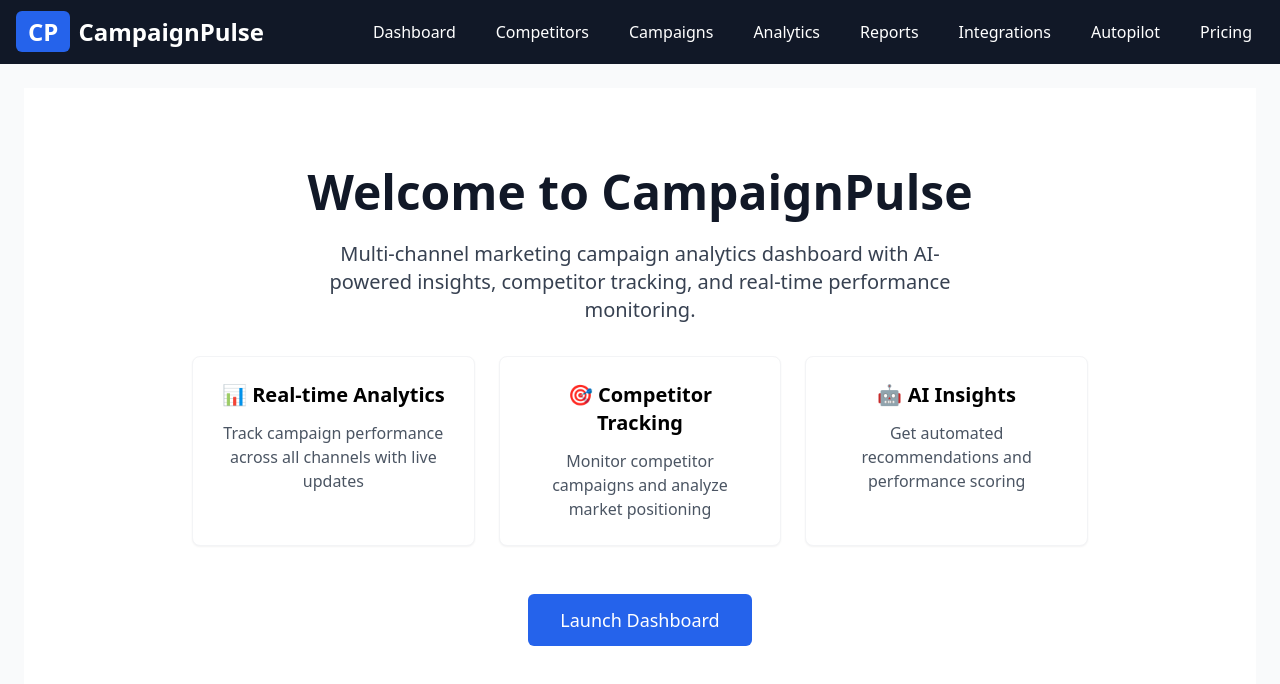
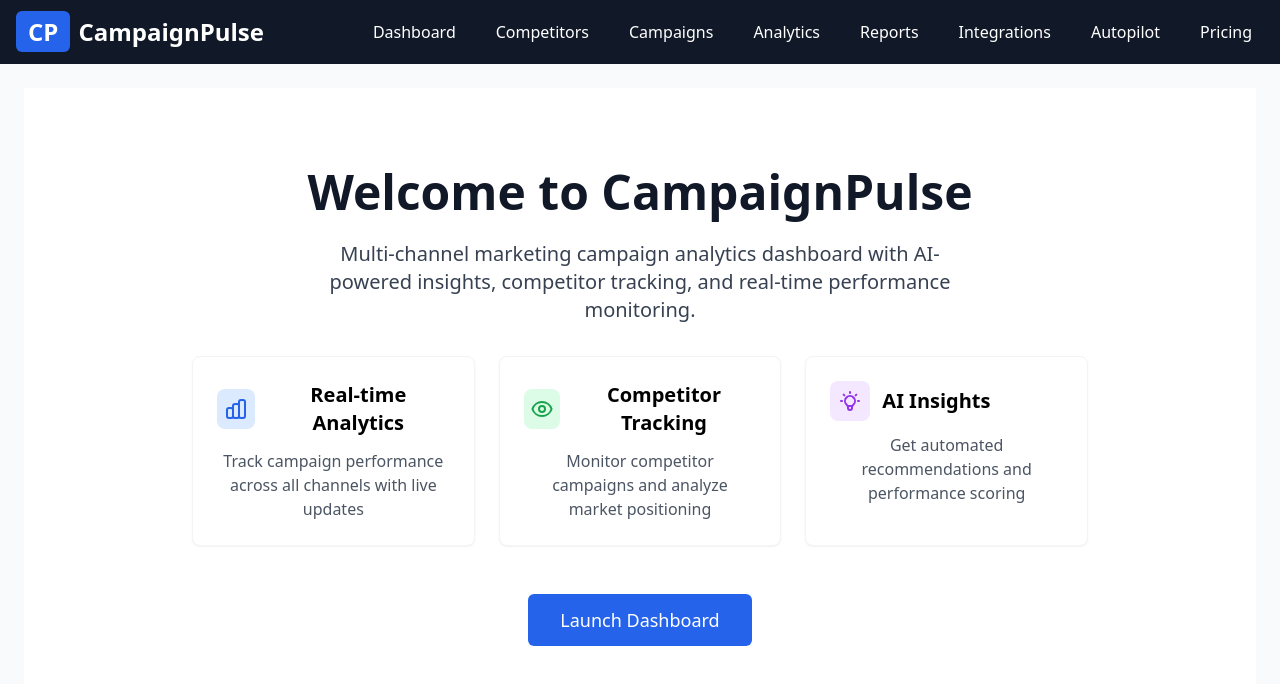
Before and after one commit to rahultheeagle/MArketing, a Next.js app: page / in a window 1280 px wide. Shown: the top 684 px of the page. Built offline with nearby package versions, Linux system fonts and the light colour scheme.

Commit message:
Replace emoji icons with professional SVG icons - bar chart, eye, lightbulb for real-world look

```diff
--- a/app/page.tsx
+++ b/app/page.tsx
@@ -13,15 +13,37 @@ export default function HomePage() {
 
       <div className="grid grid-cols-1 md:grid-cols-3 gap-6 max-w-4xl mx-auto mb-12">
         <Link href="/dashboard/analytics" className="card hover:shadow-lg hover:border-blue-200 transition-all cursor-pointer">
-          <h3 className="text-lg md:text-xl font-semibold mb-3">📊 Real-time Analytics</h3>
+          <div className="flex items-center mb-3">
+            <div className="w-10 h-10 bg-blue-100 rounded-lg flex items-center justify-center mr-3">
+              <svg className="w-6 h-6 text-blue-600" fill="none" stroke="currentColor" viewBox="0 0 24 24">
+                <path strokeLinecap="round" strokeLinejoin="round" strokeWidth={2} d="M9 19v-6a2 2 0 00-2-2H5a2 2 0 00-2 2v6a2 2 0 002 2h2a2 2 0 002-2zm0 0V9a2 2 0 012-2h2a2 2 0 012 2v10m-6 0a2 2 0 002 2h2a2 2 0 002-2m0 0V5a2 2 0 012-2h2a2 2 0 012 2v14a2 2 0 01-2 2h-2a2 2 0 01-2-2z" />
+              </svg>
+            </div>
+            <h3 className="text-lg md:text-xl font-semibold">Real-time Analytics</h3>
+          </div>
           <p className="text-gray-600 text-sm md:text-base">Track campaign performance across all channels with live updates</p>
         </Link>
         <Link href="/dashboard/competitors" className="card hover:shadow-lg hover:border-blue-200 transition-all cursor-pointer">
-          <h3 className="text-lg md:text-xl font-semibold mb-3">🎯 Competitor Tracking</h3>
+          <div className="flex items-center mb-3">
+            <div className="w-10 h-10 bg-green-100 rounded-lg flex items-center justify-center mr-3">
+              <svg className="w-6 h-6 text-green-600" fill="none" stroke="currentColor" viewBox="0 0 24 24">
+                <path strokeLinecap="round" strokeLinejoin="round" strokeWidth={2} d="M15 12a3 3 0 11-6 0 3 3 0 016 0z" />
+                <path strokeLinecap="round" strokeLinejoin="round" strokeWidth={2} d="M2.458 12C3.732 7.943 7.523 5 12 5c4.478 0 8.268 2.943 9.542 7-1.274 4.057-5.064 7-9.542 7-4.477 0-8.268-2.943-9.542-7z" />
+              </svg>
+            </div>
+            <h3 className="text-lg md:text-xl font-semibold">Competitor Tracking</h3>
+          </div>
           <p className="text-gray-600 text-sm md:text-base">Monitor competitor campaigns and analyze market positioning</p>
         </Link>
         <Link href="/dashboard/autopilot" className="card hover:shadow-lg hover:border-blue-200 transition-all cursor-pointer">
-          <h3 className="text-lg md:text-xl font-semibold mb-3">🤖 AI Insights</h3>
+          <div className="flex items-center mb-3">
+            <div className="w-10 h-10 bg-purple-100 rounded-lg flex items-center justify-center mr-3">
+              <svg className="w-6 h-6 text-purple-600" fill="none" stroke="currentColor" viewBox="0 0 24 24">
+                <path strokeLinecap="round" strokeLinejoin="round" strokeWidth={2} d="M9.663 17h4.673M12 3v1m6.364 1.636l-.707.707M21 12h-1M4 12H3m3.343-5.657l-.707-.707m2.828 9.9a5 5 0 117.072 0l-.548.547A3.374 3.374 0 0014 18.469V19a2 2 0 11-4 0v-.531c0-.895-.356-1.754-.988-2.386l-.548-.547z" />
+              </svg>
+            </div>
+            <h3 className="text-lg md:text-xl font-semibold">AI Insights</h3>
+          </div>
           <p className="text-gray-600 text-sm md:text-base">Get automated recommendations and performance scoring</p>
         </Link>
       </div>
```
